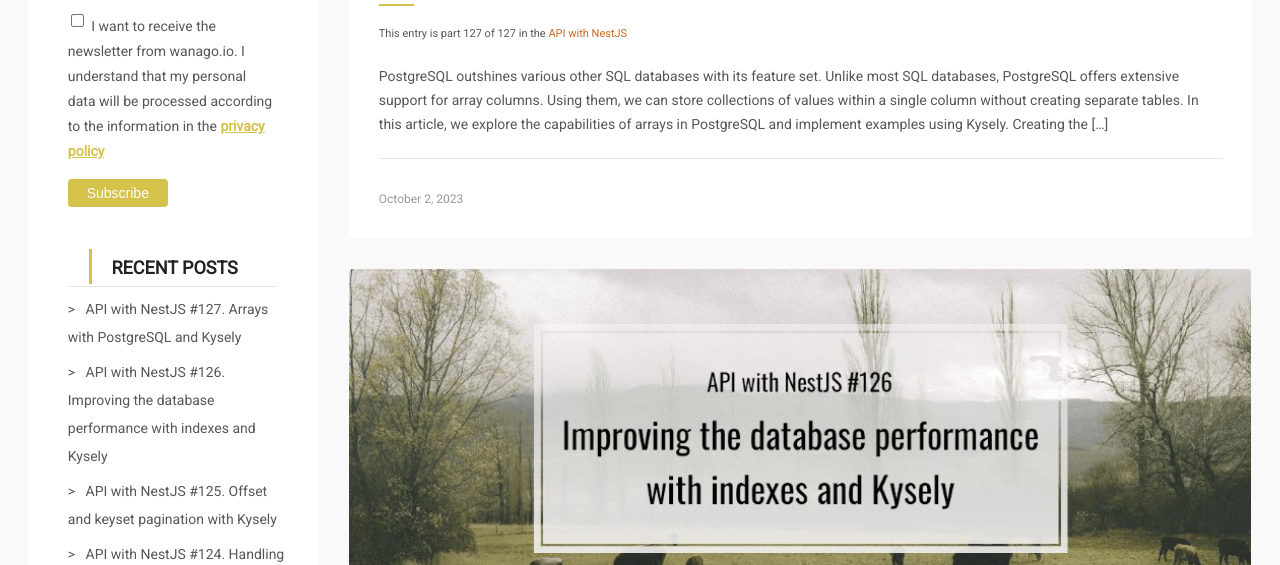
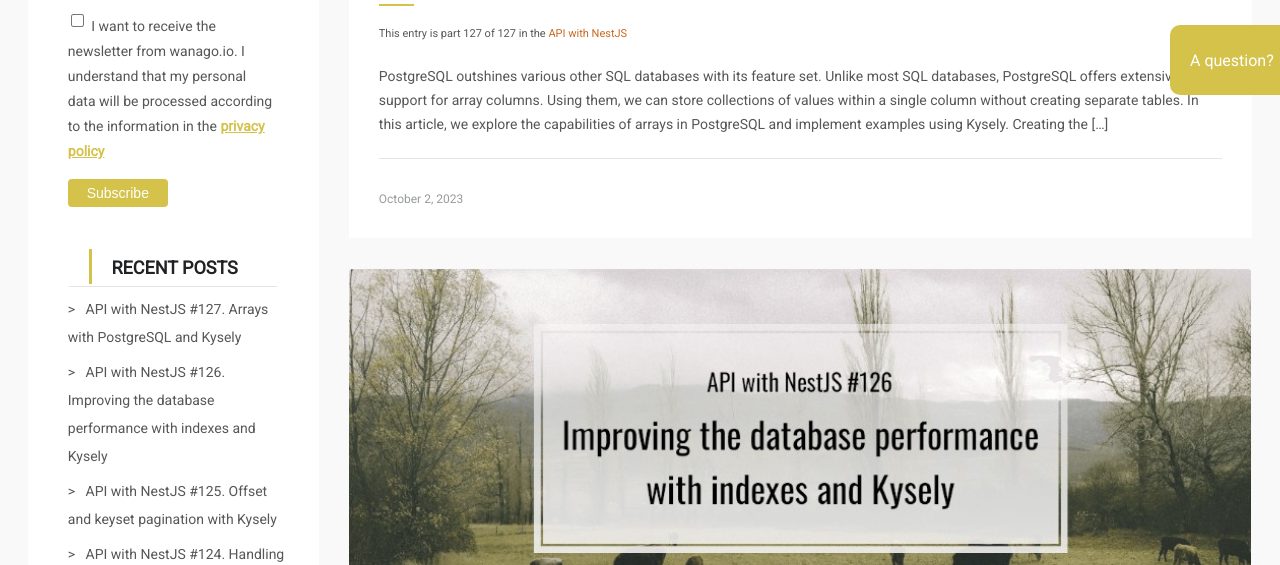
Before and after one commit to nattsnb/wanago.io_mock_up, a plain HTML site: page index.html in a window 1280 px wide. Shown: the part 535-1100 px from the top of the page. Drawn offline with Linux system fonts and the light colour scheme.

Commit message:
fixed slider on right side, 70% height from top

```diff
--- a/style.css
+++ b/style.css
@@ -226,10 +226,12 @@
 
 .slider {
     background-color: #D4C24A;
-    width: 300px;
+    width: 110px;
     height: 70px;
     border-radius: 10px 0 0 10px;
     position: fixed;
+    right: 0;
+    top: 70%;
 }
 
 .slider-text-box {
@@ -237,8 +239,8 @@
     height: 100%;
     color: white;
     display: flex;
-    justify-content: flex-end;
     align-items: center;
+    margin-left: 20px;
 }
 
 .footer {
```
